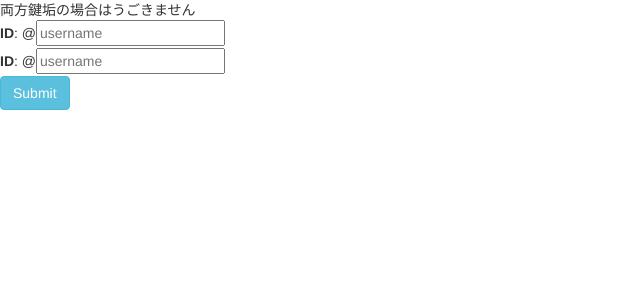
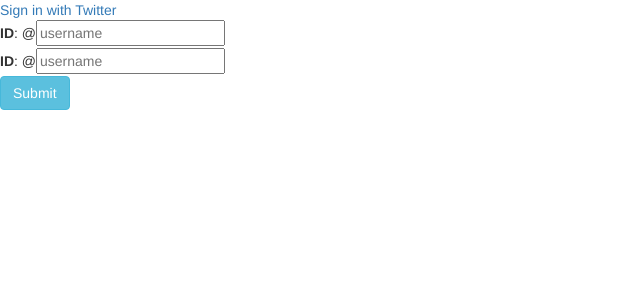
Before and after one commit to pypypyo14/check_relationship_of_twitter_accounts, a Flask app: page / in a window 1280 px wide. Shown: the top 300 px of the page, without its empty margins (0-640 px from the left). Run offline with Flask 2, Linux system fonts and the light colour scheme; some libraries are stand-ins or nearby versions.

Commit message:
loginボタン実装

```diff
--- a/app.py
+++ b/app.py
@@ -1,5 +1,5 @@
 import os, json
-from flask import Flask, render_template, request, flash
+from flask import Flask, render_template, request, flash, redirect
 from flask_bootstrap import Bootstrap
 from flask_wtf import FlaskForm
 from wtforms import StringField, SubmitField
@@ -10,7 +10,7 @@ app = Flask(__name__)
 app.config['SECRET_KEY'] = os.urandom(32)
 bootstrap = Bootstrap(app)
 
-# TwitterAPIの利用
+# 非鍵垢でのTwitterAPI利用
 CK = os.environ["CONSUMER_KEY"]
 CS = os.environ["CONSUMER_SECRET"]
 AT = os.environ["ACCESS_TOKEN"]
@@ -21,7 +21,7 @@ twitter = OAuth1Session(CK, CS, AT, ATS)
 base_url = 'https://api.twitter.com/'
 base_json_url = base_url + '1.1/{}.json'
 request_token_url = base_url + 'oauth/request_token'
-authenticate_url = base_url + 'oauth/authenticate'
+authorization_url = base_url + 'oauth/authenticate'
 access_token_url = base_url + 'oauth/access_token'
 oauth_callback = "https://checkrelationshipoftwitteruser.herokuapp.com/"
 
@@ -96,5 +96,21 @@ def index():
     else:
         return render_template('index.html', form = form)
 
+@app.route('/login', methods = ["GET"])
+def login():
+    # get access_token
+    twitter = OAuth1Session(CK, CS)
+    twitter.fetch_request_token(request_token_url)
+    # redirext to url
+    auth_url = twitter.authorization_url(authorization_url)
+    return redirect(auth_url)
+
+@app.route('/logout', methods = ["GET"])
+def logout():
+    # まだ具体的な処理は入れてない
+    form = TwitterUserAccountForm(request.form)
+    flash (u'ログアウトしました', 'alert alert-success')
+    return render_template('index.html', form = form)
+
 if __name__ == '__main__':
     app.run(debug=True)
--- a/templates/index.html
+++ b/templates/index.html
@@ -3,7 +3,7 @@
 {% block title %}Twitterアカウント同士のフォロー関係をチェックします{% endblock %}
 
 {% block content %}
-
+<!-- Flash Message -->
 {% with messages = get_flashed_messages(with_categories=true) %}
 {% if messages %}
 {% for category, message in messages %}
@@ -11,7 +11,10 @@
 {% endfor %}
 {% endif %}
 {% endwith %}
-両方鍵垢の場合はうごきません
+
+<!-- default body -->
+<a href="/login">Sign in with Twitter</a>
+
 <form method="POST" action="/">
     <div>{{ form.user_id_1.label }}: @{{ form.user_id_1(class="input-group-text") }}
     </div>
@@ -20,6 +23,7 @@
     <div>{{ form.submit(class="btn btn-info") }}</div>
 </form>
 
+<!-- result-->
 {% if results %}
 {% for result in results %}
 <li>{{ result }}</li>
```
